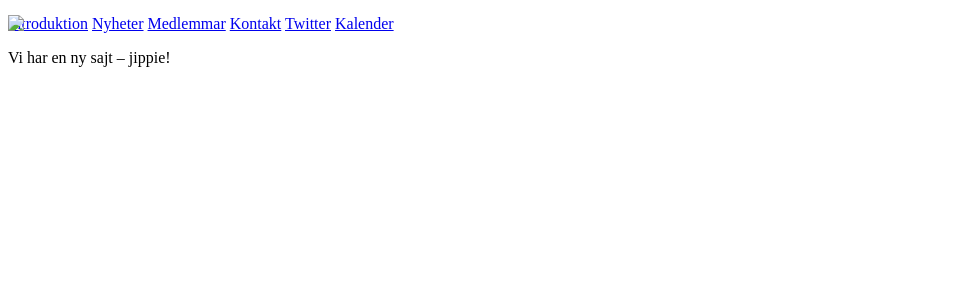
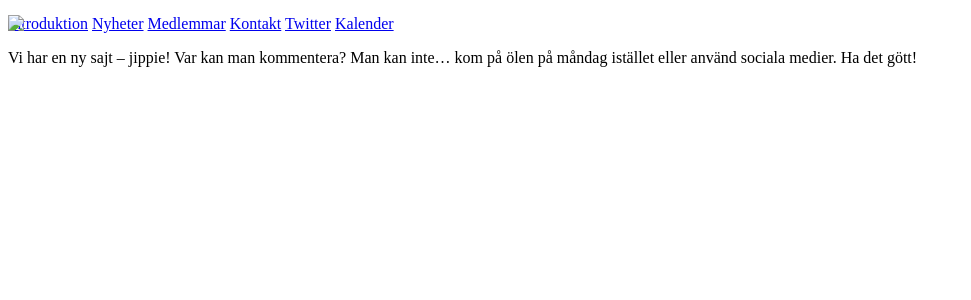
Before and after one commit to indiespel-gbg/indiespel-gbg.github.io, a Jekyll site: the page built from _posts/2013-12-7-Sajten-ar-uppe.md, in a window 1280 px wide. Shown: the top 300 px of the page, without its empty margins (0-971 px from the left). Built offline with Jekyll 4.4.1, drawn with Linux system fonts in a browser that asks for light colours.

Commit message:
add text to blog post

```diff
--- a/_posts/2013-12-7-Sajten-ar-uppe.md
+++ b/_posts/2013-12-7-Sajten-ar-uppe.md
@@ -1,6 +1,6 @@
 ---
-title: Sajten &auml;r uppe!
+title: Sajten &auml;r uppe
 layout: front
 ---
 
-Vi har en ny sajt – jippie!
+Vi har en ny sajt – jippie! Var kan man kommentera? Man kan inte... kom på ölen på måndag istället eller använd sociala medier. Ha det gött!
```
